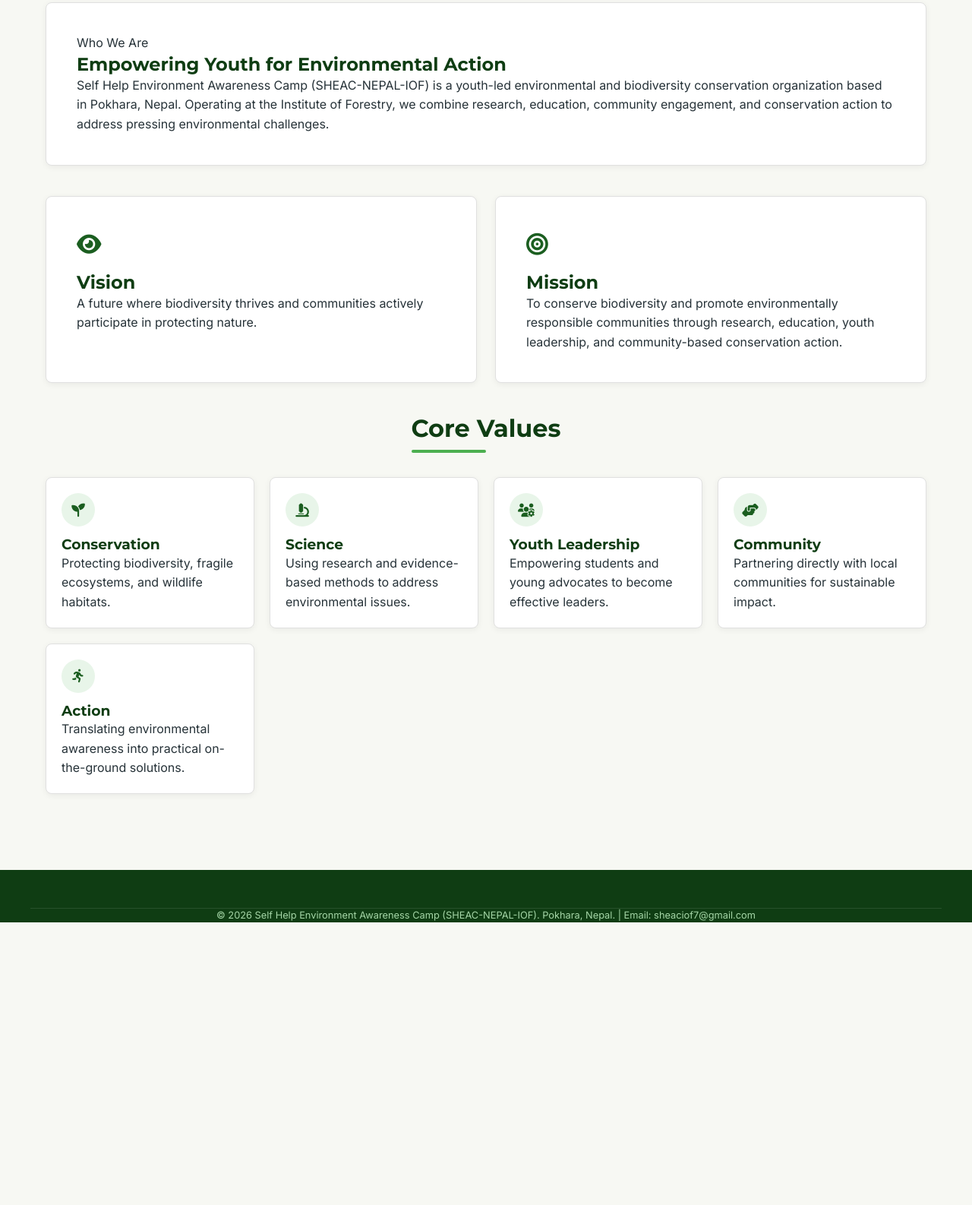
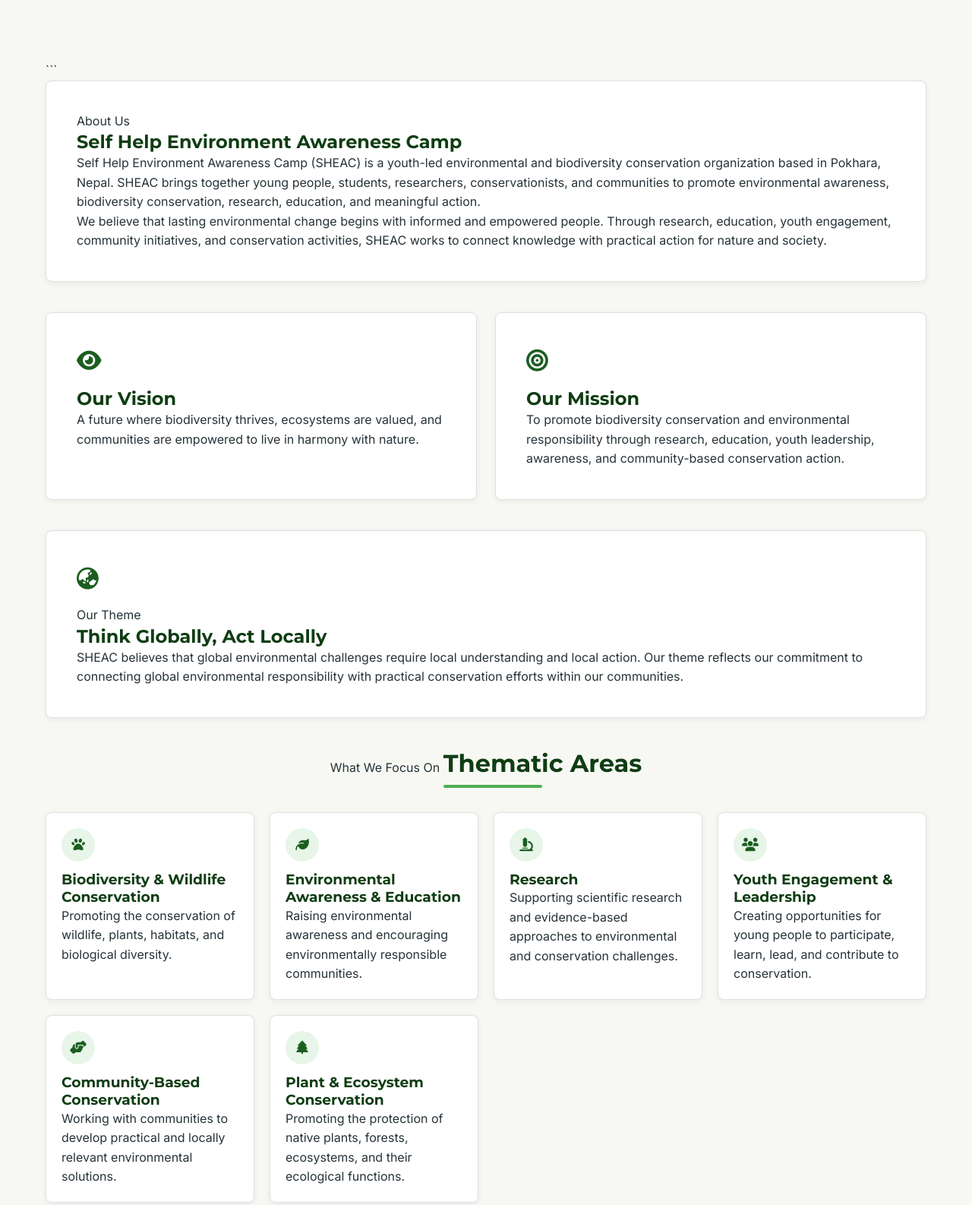
Before and after one commit to sheaciof/sheac-website, a plain HTML site: page about.html in a window 1280 px wide. Shown: the part 395-1981 px from the top of the page at 76% size. Before the commit the page ends 1609 px from the top, so only its background shows below. Drawn offline with Linux system fonts and the light colour scheme.

Commit message:
Revise About Us page content and layout
Updated the content and structure of the About Us page, enhancing the information about SHEAC, its mission, vision, and core values.

````diff
--- a/about.html
+++ b/about.html
@@ -1,119 +1,424 @@
 <!DOCTYPE html>
+
 <html lang="en">
 <head>
   <meta charset="UTF-8">
   <meta name="viewport" content="width=device-width, initial-scale=1.0">
+
   <title>About Us | SHEAC</title>
+
   <link rel="stylesheet" href="css/style.css">
+
   <link href="https://fonts.googleapis.com/css2?family=Inter:wght@400;500;600&family=Montserrat:wght@600;700&display=swap" rel="stylesheet">
+
   <link rel="stylesheet" href="https://cdnjs.cloudflare.com/ajax/libs/font-awesome/6.4.0/css/all.min.css">
 </head>
+
 <body>
 
-  <!-- Main Header -->
+  <!-- =========================
+       MAIN HEADER
+  ========================== -->
+
   <header class="main-header">
     <div class="nav-container">
+
+```
   <a href="/" class="brand-logo">
     <img src="images/LOGO.png" alt="SHEAC Logo" class="header-logo-img">
+
     <div class="brand-text">
-          <span class="title">SHEAC</span>
+      <span class="title"> Self Help Environment Awareness Camp (SHEAC)</span>
       <span class="sub-title">स्वंयसेवी वातावरण जागरण समूह</span>
     </div>
   </a>
 
-      <button class="hamburger" aria-label="Toggle Menu">&#9776;</button>
+  <button class="hamburger" aria-label="Toggle Menu">
+    &#9776;
+  </button>
 
   <nav class="nav-bar">
     <ul class="nav-menu">
-          <li><a href="/about" class="nav-link active">About</a></li>
-          <li><a href="/projects" class="nav-link">Projects</a></li>
-          <li><a href="/research" class="nav-link">Research</a></li>
-          <li><a href="/activities" class="nav-link">Activities</a></li>
-          <li><a href="/gallery" class="nav-link">Gallery</a></li>
-          <li><a href="/get-involved" class="nav-link">Get Involved</a></li>
-          <li><a href="/contact" class="nav-link">Contact</a></li>
+
+      <li>
+        <a href="/about" class="nav-link active">About</a>
+      </li>
+
+      <li>
+        <a href="/projects" class="nav-link">Projects</a>
+      </li>
+
+      <li>
+        <a href="/research" class="nav-link">Research</a>
+      </li>
+
+      <li>
+        <a href="/activities" class="nav-link">Activities</a>
+      </li>
+
+      <li>
+        <a href="/gallery" class="nav-link">Gallery</a>
+      </li>
+
+      <li>
+        <a href="/get-involved" class="nav-link">Get Involved</a>
+      </li>
+
+      <li>
+        <a href="/contact" class="nav-link">Contact</a>
+      </li>
+
     </ul>
   </nav>
+
 </div>
+```
+
   </header>
 
-  <!-- Page Banner -->
+  <!-- =========================
+       PAGE BANNER
+  ========================== -->
+
   <div class="page-banner">
     <div class="container">
+
+```
   <h1>About SHEAC</h1>
-      <p>Youth-led action for biodiversity and a healthier environment</p>
+
+  <p>
+    Think Globally, Act Locally
+  </p>
+
 </div>
+```
+
   </div>
 
-  <!-- Main Content -->
+  <!-- =========================
+       MAIN CONTENT
+  ========================== -->
+
   <main class="section">
-    <!-- Who We Are Box -->
-    <div class="about-card hero-card">
-      <span class="section-tagline">Who We Are</span>
-      <h2>Empowering Youth for Environmental Action</h2>
-      <p>Self Help Environment Awareness Camp (SHEAC-NEPAL-IOF) is a youth-led environmental and biodiversity conservation organization based in Pokhara, Nepal. Operating at the Institute of Forestry, we combine research, education, community engagement, and conservation action to address pressing environmental challenges.</p>
+
+```
+<!-- =========================
+     ABOUT US
+========================== -->
+<section class="about-card hero-card">
+
+  <span class="section-tagline">
+    About Us
+  </span>
+
+  <h2>
+    Self Help Environment Awareness Camp
+  </h2>
+
+  <p>
+    Self Help Environment Awareness Camp (SHEAC) is a youth-led
+    environmental and biodiversity conservation organization based
+    in Pokhara, Nepal. SHEAC brings together young people,
+    students, researchers, conservationists, and communities to
+    promote environmental awareness, biodiversity conservation,
+    research, education, and meaningful action.
+  </p>
+
+  <p>
+    We believe that lasting environmental change begins with
+    informed and empowered people. Through research, education,
+    youth engagement, community initiatives, and conservation
+    activities, SHEAC works to connect knowledge with practical
+    action for nature and society.
+  </p>
+
+</section>
+
+
+<!-- =========================
+     MISSION & VISION
+========================== -->
+<section class="grid-2 margin-bottom-lg">
+
+  <!-- Vision -->
+  <div class="about-card">
+
+    <div class="card-icon">
+      <i class="fas fa-eye"></i>
     </div>
 
-    <!-- Vision & Mission Grid -->
-    <div class="grid-2 margin-bottom-lg">
-      <div class="about-card">
-        <div class="card-icon"><i class="fas fa-eye"></i></div>
-        <h2>Vision</h2>
-        <p>A future where biodiversity thrives and communities actively participate in protecting nature.</p>
+    <h2>Our Vision</h2>
+
+    <p>
+      A future where biodiversity thrives, ecosystems are valued,
+      and communities are empowered to live in harmony with nature.
+    </p>
+
   </div>
 
+
+  <!-- Mission -->
   <div class="about-card">
-        <div class="card-icon"><i class="fas fa-bullseye"></i></div>
-        <h2>Mission</h2>
-        <p>To conserve biodiversity and promote environmentally responsible communities through research, education, youth leadership, and community-based conservation action.</p>
-      </div>
+
+    <div class="card-icon">
+      <i class="fas fa-bullseye"></i>
     </div>
 
-    <!-- Core Values Header -->
-    <div class="section-heading text-center">
-      <h2>Core Values</h2>
+    <h2>Our Mission</h2>
+
+    <p>
+      To promote biodiversity conservation and environmental
+      responsibility through research, education, youth leadership,
+      awareness, and community-based conservation action.
+    </p>
+
   </div>
 
-    <!-- Values Grid -->
-    <div class="grid-3 margin-bottom-lg">
+</section>
+
+
+<!-- =========================
+     OUR THEME
+========================== -->
+<section class="about-card theme-card margin-bottom-lg">
+
+  <div class="card-icon">
+    <i class="fas fa-globe-asia"></i>
+  </div>
+
+  <span class="section-tagline">
+    Our Theme
+  </span>
+
+  <h2>
+    Think Globally, Act Locally
+  </h2>
+
+  <p>
+    SHEAC believes that global environmental challenges require
+    local understanding and local action. Our theme reflects our
+    commitment to connecting global environmental responsibility
+    with practical conservation efforts within our communities.
+  </p>
+
+</section>
+
+
+<!-- =========================
+     THEMATIC AREAS
+========================== -->
+<section class="margin-bottom-lg">
+
+  <div class="section-heading text-center">
+
+    <span class="section-tagline">
+      What We Focus On
+    </span>
+
+    <h2>
+      Thematic Areas
+    </h2>
+
+  </div>
+
+
+  <div class="grid-3">
+
+    <!-- Biodiversity -->
     <div class="card value-card">
-        <div class="value-icon"><i class="fas fa-seedling"></i></div>
-        <h3>Conservation</h3>
-        <p>Protecting biodiversity, fragile ecosystems, and wildlife habitats.</p>
+
+      <div class="value-icon">
+        <i class="fas fa-paw"></i>
       </div>
+
+      <h3>
+        Biodiversity & Wildlife Conservation
+      </h3>
+
+      <p>
+        Promoting the conservation of wildlife, plants, habitats,
+        and biological diversity.
+      </p>
+
+    </div>
+
+
+    <!-- Environmental Awareness -->
     <div class="card value-card">
-        <div class="value-icon"><i class="fas fa-microscope"></i></div>
-        <h3>Science</h3>
-        <p>Using research and evidence-based methods to address environmental issues.</p>
+
+      <div class="value-icon">
+        <i class="fas fa-leaf"></i>
       </div>
+
+      <h3>
+        Environmental Awareness & Education
+      </h3>
+
+      <p>
+        Raising environmental awareness and encouraging
+        environmentally responsible communities.
+      </p>
+
+    </div>
+
+
+    <!-- Research -->
     <div class="card value-card">
-        <div class="value-icon"><i class="fas fa-users-cog"></i></div>
-        <h3>Youth Leadership</h3>
-        <p>Empowering students and young advocates to become effective leaders.</p>
+
+      <div class="value-icon">
+        <i class="fas fa-microscope"></i>
       </div>
+
+      <h3>
+        Research
+      </h3>
+
+      <p>
+        Supporting scientific research and evidence-based
+        approaches to environmental and conservation challenges.
+      </p>
+
+    </div>
+
+
+    <!-- Youth -->
     <div class="card value-card">
-        <div class="value-icon"><i class="fas fa-hands-helping"></i></div>
-        <h3>Community</h3>
-        <p>Partnering directly with local communities for sustainable impact.</p>
+
+      <div class="value-icon">
+        <i class="fas fa-users"></i>
       </div>
+
+      <h3>
+        Youth Engagement & Leadership
+      </h3>
+
+      <p>
+        Creating opportunities for young people to participate,
+        learn, lead, and contribute to conservation.
+      </p>
+
+    </div>
+
+
+    <!-- Community -->
     <div class="card value-card">
-        <div class="value-icon"><i class="fas fa-running"></i></div>
-        <h3>Action</h3>
-        <p>Translating environmental awareness into practical on-the-ground solutions.</p>
+
+      <div class="value-icon">
+        <i class="fas fa-hands-helping"></i>
       </div>
+
+      <h3>
+        Community-Based Conservation
+      </h3>
+
+      <p>
+        Working with communities to develop practical and
+        locally relevant environmental solutions.
+      </p>
+
     </div>
+
+
+    <!-- Plants & Ecosystems -->
+    <div class="card value-card">
+
+      <div class="value-icon">
+        <i class="fas fa-tree"></i>
+      </div>
+
+      <h3>
+        Plant & Ecosystem Conservation
+      </h3>
+
+      <p>
+        Promoting the protection of native plants, forests,
+        ecosystems, and their ecological functions.
+      </p>
+
+    </div>
+
+  </div>
+
+</section>
+
+
+<!-- =========================
+     AFFILIATIONS & COLLABORATIONS
+========================== -->
+<section class="about-card affiliations-section">
+
+  <div class="section-heading text-center">
+
+    <span class="section-tagline">
+      Working Together
+    </span>
+
+    <h2>
+      Affiliations & Collaborations
+    </h2>
+
+    <p>
+      SHEAC values collaboration with organizations, institutions,
+      communities, and individuals working toward environmental
+      conservation and sustainable development.
+    </p>
+
+  </div>
+
+
+  <!--
+    ADD AFFILIATION / COLLABORATION LOGOS HERE
+
+    Example:
+
+    <div class="affiliation-grid">
+
+      <div class="affiliation-item">
+        <img src="images/partners/organization-logo.png"
+             alt="Organization Name">
+        <h3>Organization Name</h3>
+      </div>
+
+    </div>
+  -->
+
+  <div class="affiliation-placeholder">
+
+    <i class="fas fa-handshake"></i>
+
+    <p>
+      Our affiliations and collaboration partners will be
+      displayed here.
+    </p>
+
+  </div>
+
+</section>
+```
+
   </main>
 
+  <!-- =========================
+       FOOTER
+  ========================== -->
 
-  <!-- Footer -->
   <footer>
+
+```
 <div class="container footer-bottom">
+
   <p class="footer-bottom-text">
-        &copy; 2026 Self Help Environment Awareness Camp (SHEAC-NEPAL-IOF). Pokhara, Nepal. | Email: sheaciof7@gmail.com
+    &copy; 2026 Self Help Environment Awareness Camp
+    (SHEAC). Pokhara, Nepal.
+    | Email: sheaciof7@gmail.com
   </p>
+
 </div>
+```
+
   </footer>
 
   <script src="js/script.js"></script>
+
 </body>
 </html>
````
Lines whose indentation alone changed are shown as unchanged.
